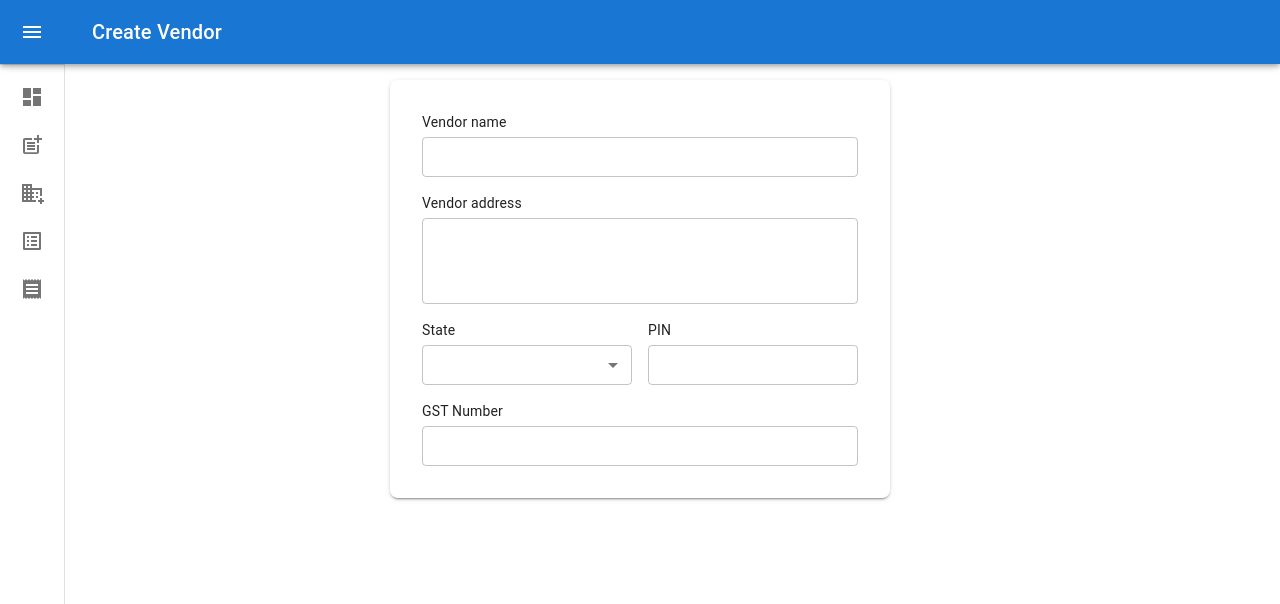
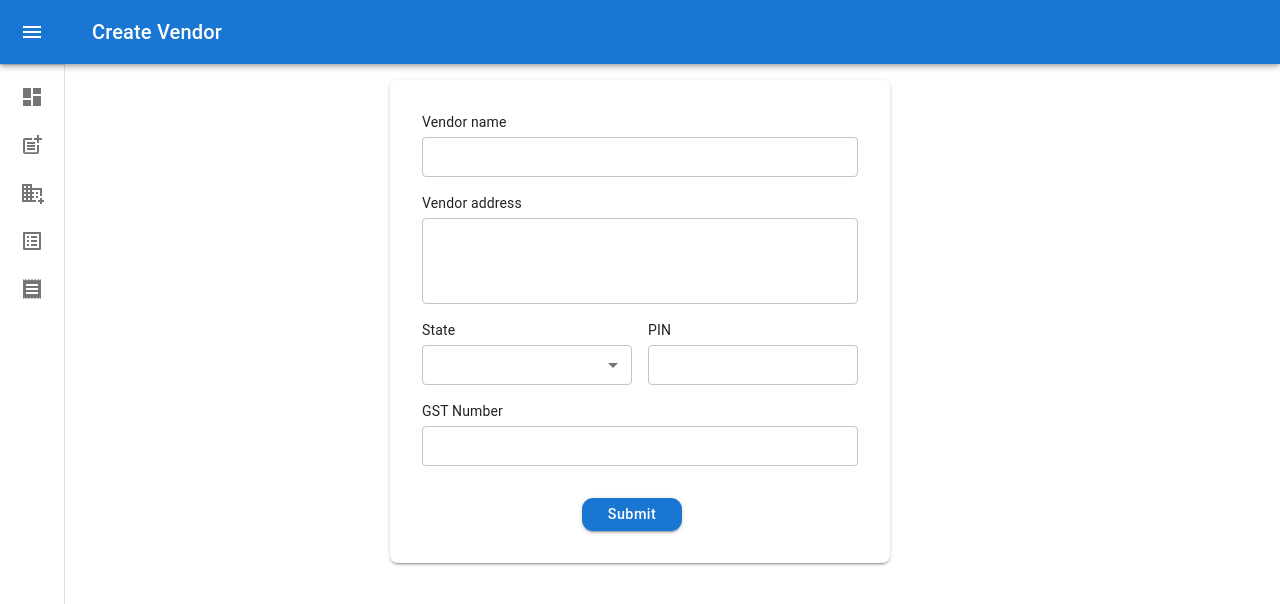
Before and after one commit to NihalP01/stock-billing-management, a React (Create React App) app: page /create-vendor in a window 1280 px wide. Shown: the top 604 px of the page. Built offline with nearby package versions, Linux system fonts and the light colour scheme.

Commit message:
added submit button

```diff
--- a/src/components/controls/CustomButton.jsx
+++ b/src/components/controls/CustomButton.jsx
@@ -2,7 +2,15 @@ import { Button } from "@mui/material";
 import React from "react";
 
 const CustomButton = ({ text }) => {
-  return <Button>{text}</Button>;
+  return (
+    <Button
+      variant="contained"
+      style={{ textTransform: "none" , width: '100px', fontSize: '0.9rem', borderRadius: '0.7rem'}}
+      size="small"
+    >
+      {text}
+    </Button>
+  );
 };
 
 export default CustomButton;
--- a/src/components/forms/CreateProductForm.jsx
+++ b/src/components/forms/CreateProductForm.jsx
@@ -43,6 +43,9 @@ const CreateProductForm = () => {
             ))}
           </Box>
         </Grid>
+        <Box width={"100%"} mt={4} style={{ display: "flex", justifyContent: "center" }}>
+          <Controls.CustomButton text={"Submit"} />
+        </Box>
       </Grid>
     </FormLayout>
   );
--- a/src/components/forms/CreateVendorForm.jsx
+++ b/src/components/forms/CreateVendorForm.jsx
@@ -1,4 +1,4 @@
-import { Grid } from "@mui/material";
+import { Box, Grid } from "@mui/material";
 import React, { useState } from "react";
 import FormLayout from "../common/FormLayout";
 import { Controls } from "../controls/Controls";
@@ -19,7 +19,12 @@ const CreateVendorForm = () => {
             <Controls.CustomField label="Vendor name" size="small" />
           </Grid>
           <Grid item xs={12}>
-            <Controls.CustomField label="Vendor address" size="small" multiline={true} rows={3}  />
+            <Controls.CustomField
+              label="Vendor address"
+              size="small"
+              multiline={true}
+              rows={3}
+            />
           </Grid>
           <Grid item xs={6}>
             <Controls.CustomSelect
@@ -30,11 +35,22 @@ const CreateVendorForm = () => {
             />
           </Grid>
           <Grid item xs={6}>
-            <Controls.CustomField label="PIN" type={'number'} size="small"  />
+            <Controls.CustomField label="PIN" type={"number"} size="small" />
           </Grid>
           <Grid item xs={12}>
-            <Controls.CustomField label="GST Number" inputProps={{ style: { textTransform: "uppercase" } }} size="small"  />
+            <Controls.CustomField
+              label="GST Number"
+              inputProps={{ style: { textTransform: "uppercase" } }}
+              size="small"
+            />
           </Grid>
+          <Box
+            width={"100%"}
+            mt={4}
+            style={{ display: "flex", justifyContent: "center" }}
+          >
+            <Controls.CustomButton text={"Submit"} />
+          </Box>
         </Grid>
       </form>
     </FormLayout>
```
